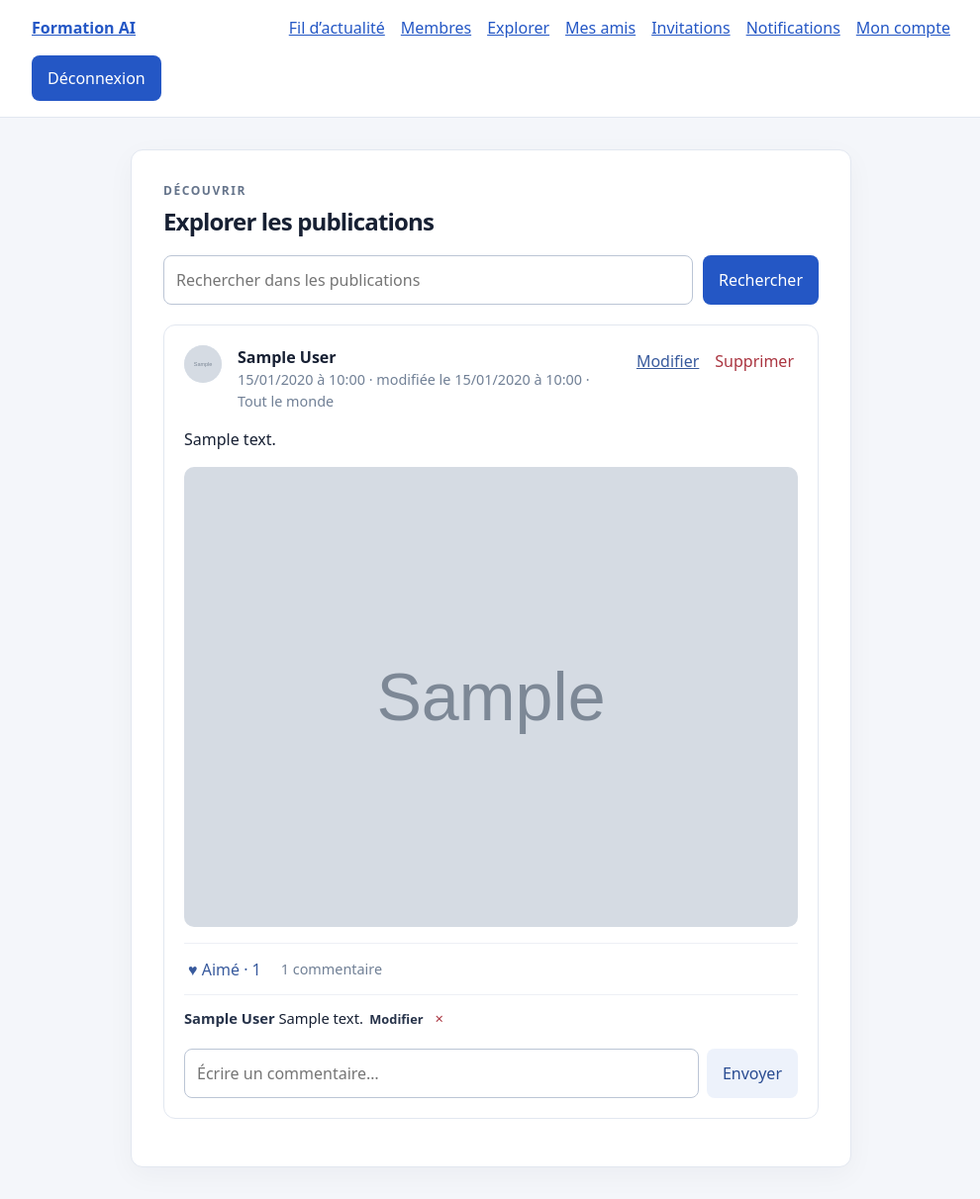
After one commit to workcmtiayon-arch/django-llm-integration-lab, a Django app: page /publications/ in a window 1280 px wide. The commit adds this page. Shown: the whole page at 99% size, without its empty margins (144-1134 px from the left). Run offline with Django 5.2, Linux system fonts and the light colour scheme; a user stored in the database is signed in; tables that the repository leaves empty hold one stand-in row (values such as "Sample post"); grey boxes marked "Sample" are stand-in pictures; data that the repository does not hold is empty.

Commit message:
feat: add searchable public post explorer

```diff
--- a/accounts/templates/accounts/base.html
+++ b/accounts/templates/accounts/base.html
@@ -84,6 +84,7 @@
       {% if user.is_authenticated %}
         <a href="{% url 'social:feed' %}">Fil d’actualité</a>
         <a href="{% url 'social:members' %}">Membres</a>
+        <a href="{% url 'social:explore_posts' %}">Explorer</a>
         <a href="{% url 'social:friends' %}">Mes amis</a>
         <a href="{% url 'social:requests' %}">Invitations{% if pending_request_count %} ({{ pending_request_count }}){% endif %}</a>
         <a href="{% url 'social:notifications' %}">Notifications{% if unread_social_notification_count %} ({{ unread_social_notification_count }}){% endif %}</a>
--- /dev/null
+++ b/social/templates/social/explore.html
@@ -0,0 +1,8 @@
+{% extends "accounts/base.html" %}
+{% block title %}Explorer les publications{% endblock %}
+{% block content %}
+<p class="eyebrow">DÉCOUVRIR</p><h1>Explorer les publications</h1>
+<form class="search" method="get"><input type="search" name="q" value="{{ query }}" placeholder="Rechercher dans les publications" aria-label="Rechercher dans les publications"><button type="submit">Rechercher</button></form>
+{% for item in feed_posts %}{% include "social/_post.html" %}{% empty %}<div class="empty"><h2>Aucune publication trouvée</h2><p>Essayez une autre recherche ou revenez plus tard.</p></div>{% endfor %}
+{% include "social/_pagination.html" %}
+{% endblock %}
--- a/social/urls.py
+++ b/social/urls.py
@@ -7,6 +7,7 @@ app_name = "social"
 urlpatterns = [
     path("", views.feed, name="feed"),
     path("membres/", views.members, name="members"),
+    path("publications/", views.explore_posts, name="explore_posts"),
     path("amis/", views.friends, name="friends"),
     path("invitations/", views.requests, name="requests"),
     path("notifications/", views.notifications, name="notifications"),
--- a/social/views.py
+++ b/social/views.py
@@ -103,6 +103,29 @@ def members(request):
         "people": page, "query": query, "friend_ids": friend_ids,
         "outgoing_ids": set(sent), "incoming_ids": set(incoming),
         "pending_request_count": len(incoming),
+    })
+
+
+@login_required
+def explore_posts(request):
+    query = request.GET.get("q", "").strip()
+    friends = _accepted_friends(request.user).values_list("pk", flat=True)
+    posts = Post.objects.filter(
+        Q(visibility=PostVisibility.PUBLIC)
+        | Q(author=request.user)
+        | Q(author_id__in=friends),
+    ).select_related("author")
+    if query:
+        posts = posts.filter(content__icontains=query)
+    page = Paginator(_with_engagement(posts), 20).get_page(request.GET.get("page"))
+    return render(request, "social/explore.html", {
+        "query": query,
+        "feed_posts": _post_context(page.object_list, request.user),
+        "page_obj": page,
+        "pagination_query": _pagination_query(request),
+        "pending_request_count": FriendshipRequest.objects.filter(
+            recipient=request.user, status=FriendshipStatus.PENDING
+        ).count(),
     })
 
 
```
